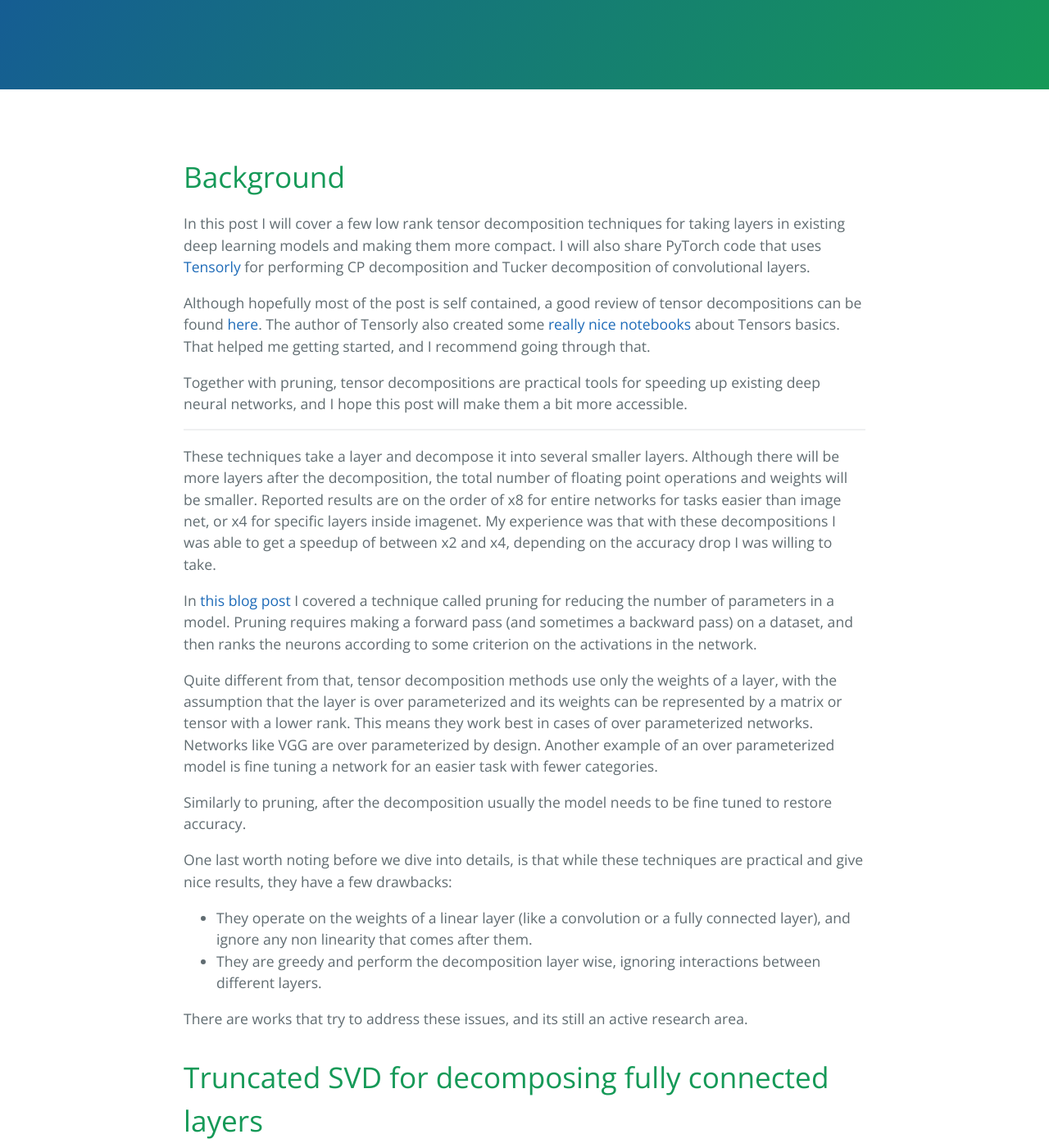
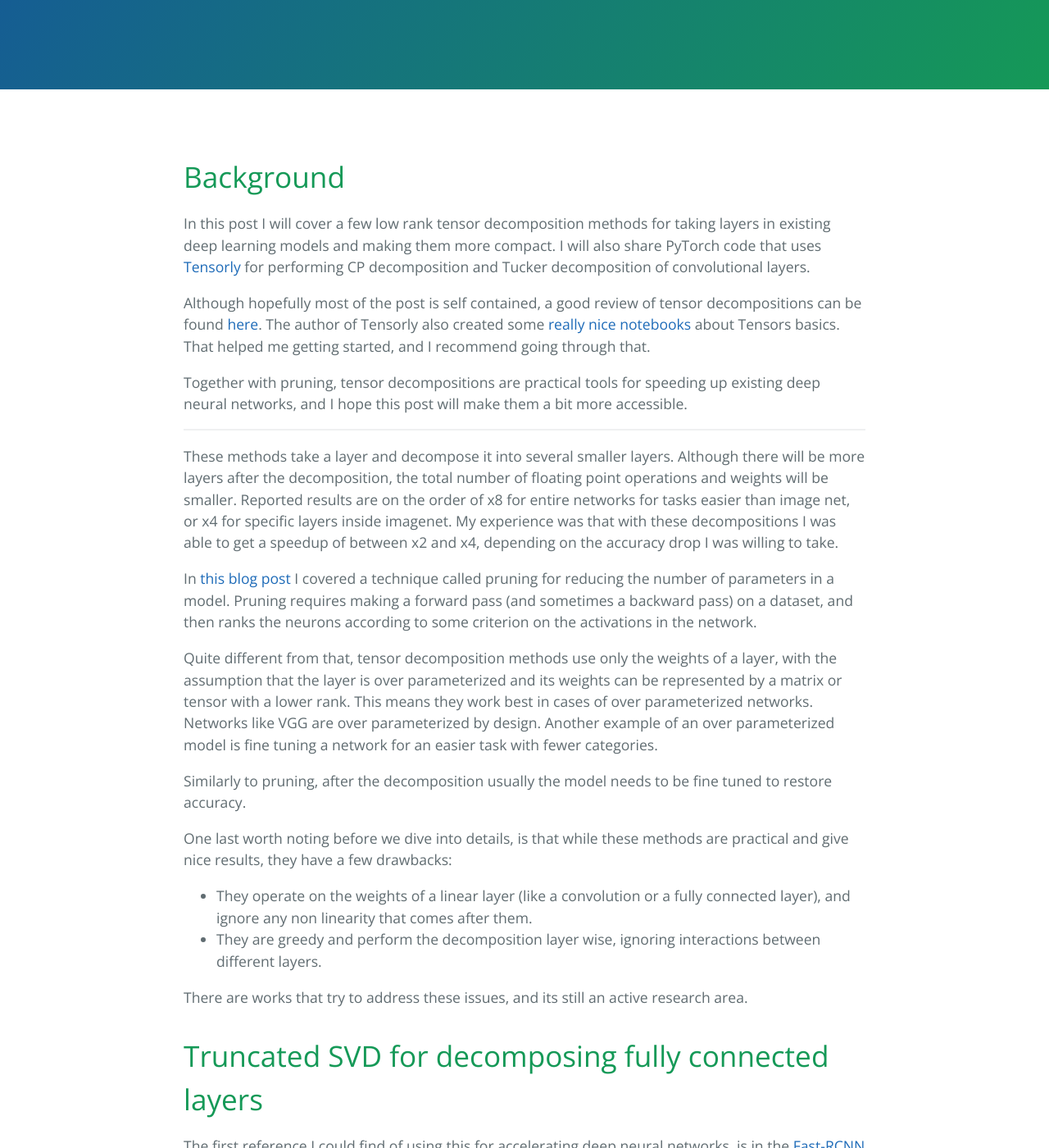
Before and after one commit to jacobgil/jacobgil.github.io, a Jekyll site: the page built from _posts/2018-01-23-tensor-decompositions-deep-neural-networks.md, in a window 1280 px wide and 1400 px high, scrolled down 295 px. Shown: the whole window at 82% size. Built offline with Jekyll 4.4.1, drawn with Linux system fonts in a browser that asks for light colours; formulas are drawn with MathJax 3; comment, search, counter and statistics services are not loaded; some of the changed text lies outside the part shown.

Commit message:
Update 2018-01-23-tensor-decompositions-deep-neural-networks.md

````diff
--- a/_posts/2018-01-23-tensor-decompositions-deep-neural-networks.md
+++ b/_posts/2018-01-23-tensor-decompositions-deep-neural-networks.md
@@ -9,7 +9,7 @@ permalink: deeplearning/tensor-decompositions-deep-learning
 
 # Background
 
-In this post I will cover a few low rank tensor decomposition techniques for taking layers in existing deep learning models and making them more compact. I will also share PyTorch code that uses [Tensorly](https://tensorly.github.io/stable/index.html) for performing CP decomposition and Tucker decomposition of convolutional layers.
+In this post I will cover a few low rank tensor decomposition methods for taking layers in existing deep learning models and making them more compact. I will also share PyTorch code that uses [Tensorly](https://tensorly.github.io/stable/index.html) for performing CP decomposition and Tucker decomposition of convolutional layers.
 
 Although hopefully most of the post is self contained, a good review of tensor decompositions can be found [here](http://www.sandia.gov/~tgkolda/pubs/pubfiles/TensorReview.pdf).
 The author of Tensorly also created some [really nice notebooks](https://github.com/JeanKossaifi/tensorly-notebooks) about Tensors basics. That helped me getting started, and I recommend going through that.
@@ -21,7 +21,7 @@ Together with pruning, tensor decompositions are practical tools for speeding up
 ----------
 
 
-These techniques take a layer and decompose it into several smaller layers.  Although there will be more layers after the decomposition, the total number of floating point operations and weights will be smaller.
+These methods take a layer and decompose it into several smaller layers.  Although there will be more layers after the decomposition, the total number of floating point operations and weights will be smaller.
 Reported results are on the order of x8 for entire networks for tasks easier than image net, or x4 for specific layers inside imagenet.
 My experience was that with these decompositions I was able to get a speedup of between x2 and x4, depending on the accuracy drop I was willing to take.
 
@@ -32,7 +32,7 @@ This means they work best in cases of over parameterized networks. Networks like
 
 Similarly to pruning, after the decomposition usually the model needs to be fine tuned to restore accuracy.
 
-One last worth noting before we dive into details, is that while these techniques are practical and give nice results, they have a few drawbacks:
+One last worth noting before we dive into details, is that while these methods are practical and give nice results, they have a few drawbacks:
 
  - They operate on the weights of a linear layer (like a convolution or a fully connected layer), and ignore any non linearity that comes after them.
  - They are greedy and perform the decomposition layer wise, ignoring interactions between different layers.
@@ -353,7 +353,7 @@ def tucker_decomposition_conv_layer(layer):
 ```
 
 # Summary
-In this post we went over a Tensor Decomposition techniques for accelerating layers in deep neural networks.
+In this post we went over a few tensor decomposition methods for accelerating layers in deep neural networks.
 
  - Truncated SVD can be used for accelerating fully connected layers.
 
````
